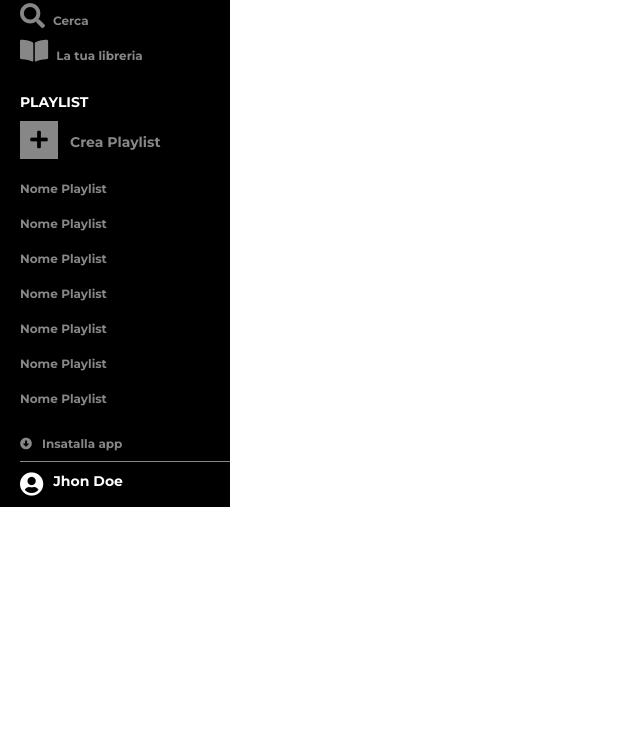
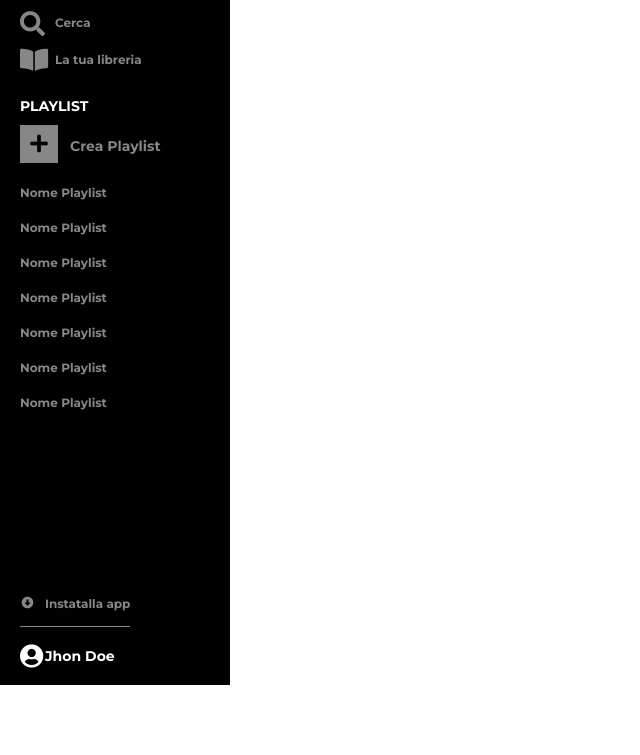
Before and after one commit to 5oN1A/html-css-spotifyweb, a plain HTML site: page index.html in a window 1280 px wide. Shown: the part 115-870 px from the top of the page, without its empty margins (0-640 px from the left). Before the commit the page ends 800 px from the top, so only its background shows below. Drawn offline with Linux system fonts and the light colour scheme.

Commit message:
side-bar- all screen size

```diff
--- a/css/style.css
+++ b/css/style.css
@@ -3,15 +3,6 @@
     padding: 0;
     box-sizing: border-box;
     font-family: 'Montserrat', sans-serif;
-/*****DEBUG*****/
-
-}
-.debug-level-1{
-    background-color: purple;
-}
-
-.debug-level-2{
-    background-color: greenyellow;
 }
 
 /*****LAYOUT*****/
@@ -42,12 +33,6 @@
     margin-right: 12px;
 }
 
-.new-playlist {
-    font-size: 14px;
-    font-weight: 700;
-    line-height: 38px;
-}
-
 .fa-user-circle {
     font-size: 24px;
     line-height: 24px;
@@ -56,12 +41,13 @@
 /***SIDEBAR***/
 
 .top-shell .side-bar {
-    width: 230px;
+    width: 40px;
     background-color: #000;
     color: #878787;
     display: flex;
     flex-direction: column;
-    padding-left: 20px;
+    height: 800px;
+    align-items: center;
 }
 
 .top-shell .side-bar .side-bar-middle {
@@ -74,16 +60,69 @@
     flex-shrink: 0;
 }
 
+.top-shell .side-bar .side-bar-top .small-logo {
+    display: inline-block;
+    width: 22px;
+    text-align: center;
+    padding-top: 2px;
+    padding-bottom: 5px;
+}
+
+.top-shell .side-bar .side-bar-top .full-logo {
+  display: none;
+}
+
+.top-shell span {
+    display: none;
+}
+
+.top-shell .side-bar .side-bar-top ul li i {
+    font-size: 20px;
+    color: #878787;
+    width: 25px;
+    text-align: center;
+    padding: 5px 0;
+}
+
+.side-bar-middle-container {
+    display: none;
+}
+
+.top-shell .side-bar .side-bar-bottom i {
+    width: 25px;
+    text-align: center;
+    padding: 7px 0;
+}
+
+
+@media screen and (min-width: 416px){
+
+.top-shell .side-bar {
+    width: 230px;
+    padding-left: 20px;
+    align-items:flex-start
+}
+
+.top-shell span {
+    display: inline;
+}
+
 .top-shell .side-bar .side-bar-top {
     padding-top: 20px;
 }
 
-.top-shell .side-bar .side-bar-top .logo {
+.top-shell .side-bar .side-bar-top .small-logo {
+    display: none;
+}
+
+.top-shell .side-bar .side-bar-top .full-logo {
+    display: inline-block;
     width: 130px;
     padding-bottom: 20px;
 }
 
 .top-shell .side-bar ul li {
+    display: block;
     list-style: none;
     font-size: 12px;
     font-weight: 700;
@@ -91,14 +130,31 @@
 }
 
 .top-shell .side-bar .side-bar-top ul li a {
+    display: inline-block;
     text-decoration: none;
     color: #878787;
 }
 
 .top-shell .side-bar .side-bar-top ul li a i {
     font-size: 25px;
-    padding-right: 8px;
+    margin-right: 10px;
+    vertical-align: middle;
 }
+
+.top-shell .side-bar .side-bar-top ul li span {
+   line-height: 35px;
+   vertical-align: middle;
+}
+
+.side-bar-middle-container {
+    display: block;
+}
+.new-playlist {
+    font-size: 14px;
+    font-weight: 700;
+    line-height: 38px;
+}
+
 .top-shell .side-bar .side-bar-middle h4 {
     padding-top: 20px;
     padding-bottom: 10px;
@@ -126,10 +182,13 @@
     padding-bottom: 10px;
 }
 
-.top-shell .side-bar .side-bar-bottom .user-name {
-    vertical-align: top;
+.top-shell .side-bar .side-bar-bottom .user-name, .top-shell .side-bar .side-bar-bottom .installa-app {
+    vertical-align: middle;
 }
 
 .top-shell .side-bar .side-bar-bottom i {
     padding-right: 10px;
+    vertical-align: middle;
 }
+
+}
--- a/index.html
+++ b/index.html
@@ -23,15 +23,17 @@
 
         <div class="side-bar">
             <div class="side-bar-top">
-                <img class="logo" src="img/logo.svg" alt="">
+                <img class="full-logo" src="img/logo.svg" alt="Full logo">
+                <img class="small-logo" src="img/logo-small.svg" alt="">
                 <ul>
                     <li><a href="#"><i class="fas fa-home"></i><span>Home</span></a></li>
-                    <li><a href="#"><i class="fas fa-search"></i>Cerca</span></a></li>
-                    <li><a href="#"><i class="fas fa-book-open"></i>La tua libreria</span></a></li>
+                    <li><a href="#"><i class="fas fa-search"></i><span>Cerca</span></a></li>
+                    <li><a href="#"><i class="fas fa-book-open"></i><span>La tua libreria</span></a></li>
                 </ul>
             </div>
 
             <div class="side-bar-middle">
+                <div class="side-bar-middle-container">
                 <h4>PLAYLIST</h4>
                 <div><i class="fas fa-plus"></i><span class="new-playlist">Crea Playlist</span></div>
                 <div>
@@ -46,8 +48,9 @@
                     </ul>
                 </div>
             </div>
+            </div>
             <div class="side-bar-bottom">
-                <div class="install-row"><i class="fas fa-arrow-alt-circle-down"></i><span>Insatalla app</span></div>
+                <div class="install-row"><i class="fas fa-arrow-alt-circle-down"></i><span class="installa-app">Instatalla app</span></div>
 
                 <div class="user-row"><i class="fas fa-user-circle"></i><span class="user-name">Jhon Doe</span></div>
             </div>
```
